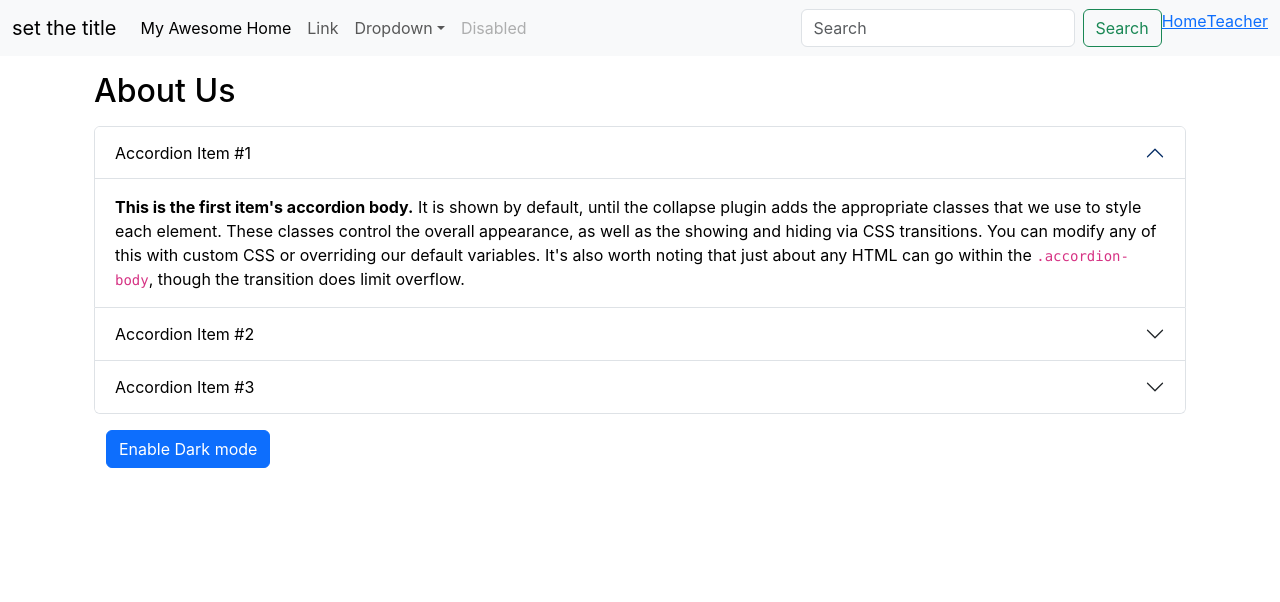
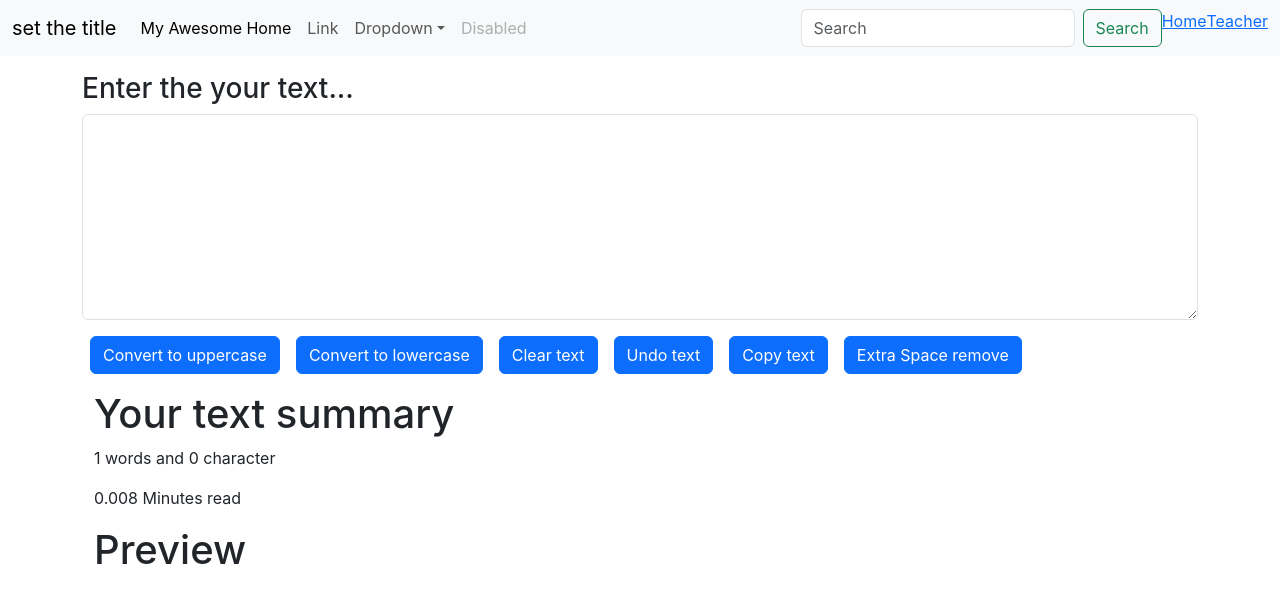
Before and after one commit to tailorkhushboo/react_practice_demo, a React (Create React App) app: page / in a window 1280 px wide. Shown: the top 602 px of the page. Built offline with nearby package versions, Linux system fonts and the light colour scheme.

Commit message:
textutils copy and extra space remove

```diff
--- a/src/App.js
+++ b/src/App.js
@@ -1,6 +1,6 @@
 // import logo from "./logo.svg";
 import "./App.css";
-import About from "./components/About";
+// import About from "./components/About";
 import Navbar from "./components/Navbar";
 import TextForm from "./components/TextForm";
 
@@ -21,8 +21,8 @@
     <>
       <Navbar />
       <div className="container my-3">
-        {/* <TextForm heading="Enter the your text..."/> */}
-        <About />
+        <TextForm heading="Enter the your text..."/>
+        {/* <About /> */}
       </div>
       {/* <Navbar title="TextUtils" aboutText="This is a about text."/> */}
     </>
--- a/src/components/About.js
+++ b/src/components/About.js
@@ -16,7 +16,7 @@
                 color : 'white',
                 backgroundColor : 'black'
             })
-            setBtnText('Enable Dark Mode');
+            setBtnText('Disable Dark Mode');
         }else{
             setMyStyle({
                 color : 'black',
@@ -70,7 +70,7 @@
             </div>
         </div>
         <div className='container my-3'>
-            <button type="button" className="btn btn-primary" onClick={toggleButton}>Enable Dark mode</button>
+            <button type="button" className="btn btn-primary" onClick={toggleButton}>{btnText}</button>
         </div>
     </div>
   )
--- a/src/components/TextForm.js
+++ b/src/components/TextForm.js
@@ -1,7 +1,7 @@
 import React, {useState} from 'react'
 
 export default function TextForm(props) {
-    const [ text, setText] = useState('Hey, Khush');
+    const [ text, setText] = useState("");
     const handleupClick = () => {
         // console.log('Hey Sweetu..' + text)
         let newText = text.toString().toUpperCase();
@@ -30,7 +30,16 @@
         console.log(Number(text));
         // setPreviousText(text); // Store the current text as the previous text
         setText(Math.max(0, Number(text) - (Number(steps) || 1)));
-      };
+      }
+
+      const handlecopyClick = () => {
+        navigator.clipboard.writeText(text.toString());
+      }
+
+      const handleremoveSpaceClick = () => {
+        let newText = text.split(/[ ]+/);
+        setText(newText.join(" "));
+      }
     // setText('Hey,Chirag');
   return (
     <div>
@@ -38,12 +47,15 @@
 
         <div className="mb-3">
             {/* <label for="exampleFormControlTextarea1" className="form-label">Example textarea</label> */}
-            <textarea className="form-control" value={text} onChange={handleonchange} id="exampleFormControlTextarea1" rows="8"></textarea>
+            <textarea className="form-control" value={text} onChange={handleonchange} id="mybox" rows="8"></textarea>
         </div>
         <button className="btn btn-primary mx-2" onClick={handleupClick}>Convert to uppercase</button>
         <button className="btn btn-primary mx-2" onClick={handlelowerClick}>Convert to lowercase</button>
         <button className="btn btn-primary mx-2" onClick={handleclearClick}> Clear text</button>
         <button className="btn btn-primary mx-2" onClick={handleundoClick}> Undo text</button>
+        <button className="btn btn-primary mx-2" onClick={handlecopyClick}> Copy text</button>
+        <button className="btn btn-primary mx-2" onClick={handleremoveSpaceClick}> Extra Space remove </button>
+
         <div className="container my-3">
             <h1>Your text summary</h1>
             <p>{text.toString().split(" ").length} words and {text.length} character</p>
```
